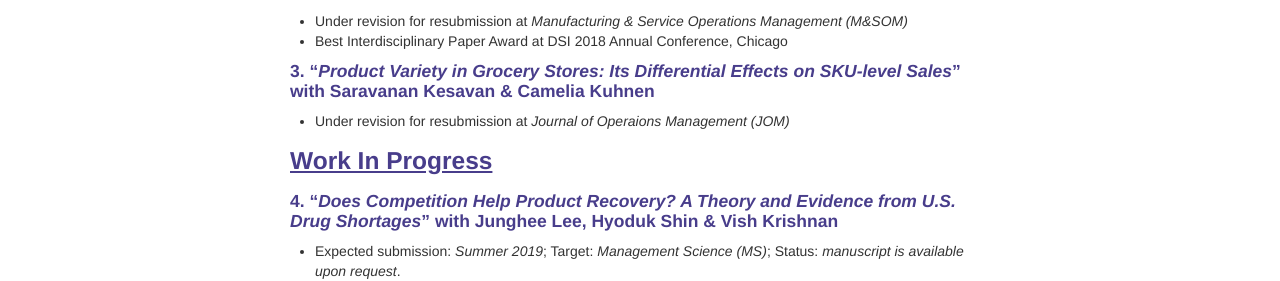
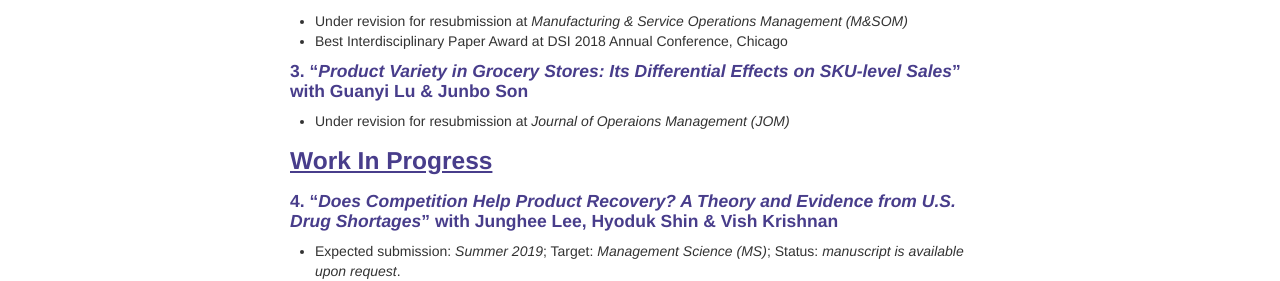
Before and after one commit to lordya2/lordya2.github.io, a Jekyll site: the page built from pages/research.md, in a window 1280 px wide. Shown: the part 551-832 px from the top of the page. Built offline with Jekyll 4.4.1, drawn with Linux system fonts in a browser that asks for light colours.

Commit message:
Update research.md

```diff
--- a/pages/research.md
+++ b/pages/research.md
@@ -21,7 +21,7 @@ description: Hyun Seok ("Huck") Lee's research
 * Under revision for resubmission at *Manufacturing & Service Operations Management (M&SOM)*
 * Best Interdisciplinary Paper Award at DSI 2018 Annual Conference, Chicago
 
-#### 3. "*Product Variety in Grocery Stores: Its Differential Effects on SKU-level Sales*" with Saravanan Kesavan & Camelia Kuhnen
+#### 3. "*Product Variety in Grocery Stores: Its Differential Effects on SKU-level Sales*" with Guanyi Lu & Junbo Son
 * Under revision for resubmission at *Journal of Operaions Management (JOM)*
 
 
```
